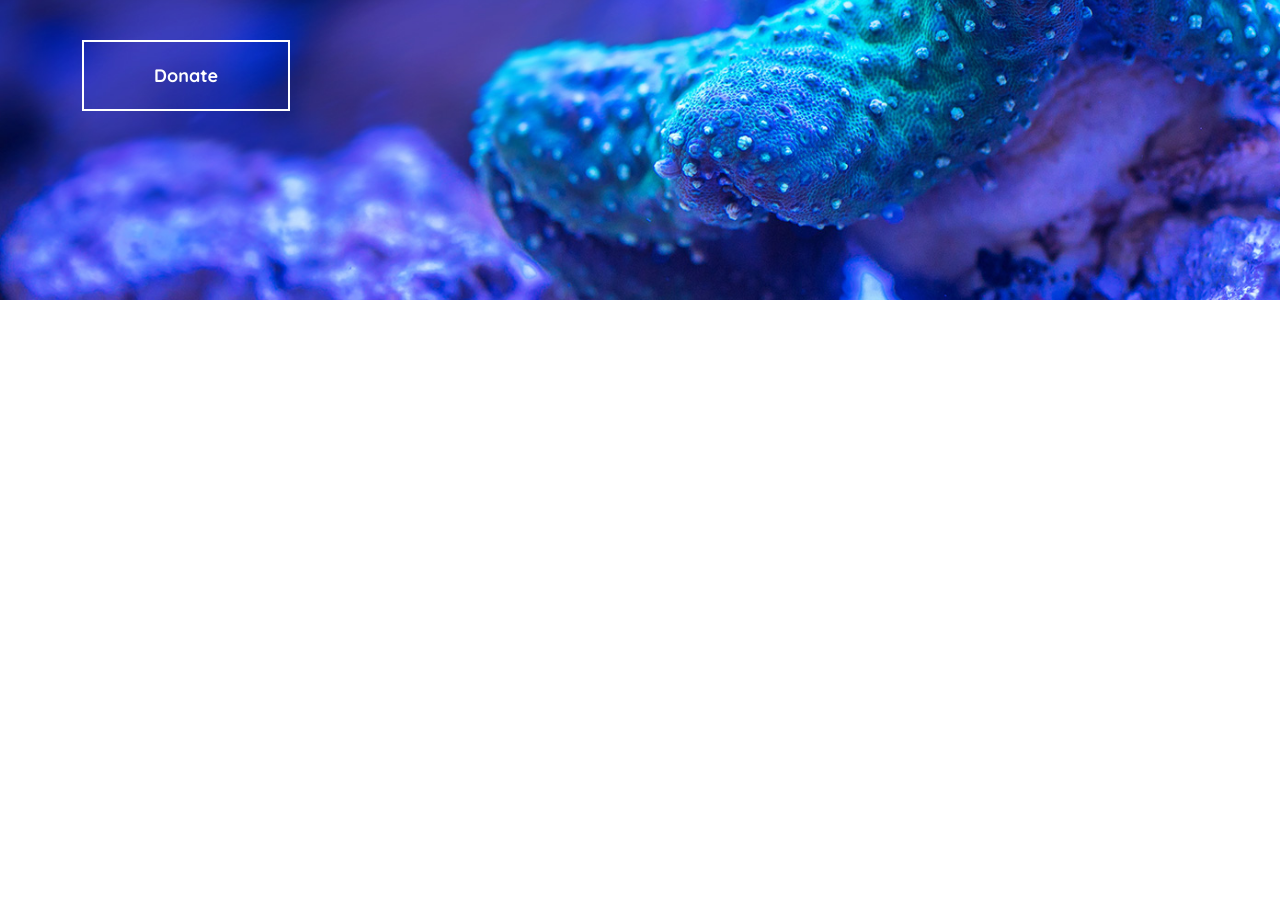
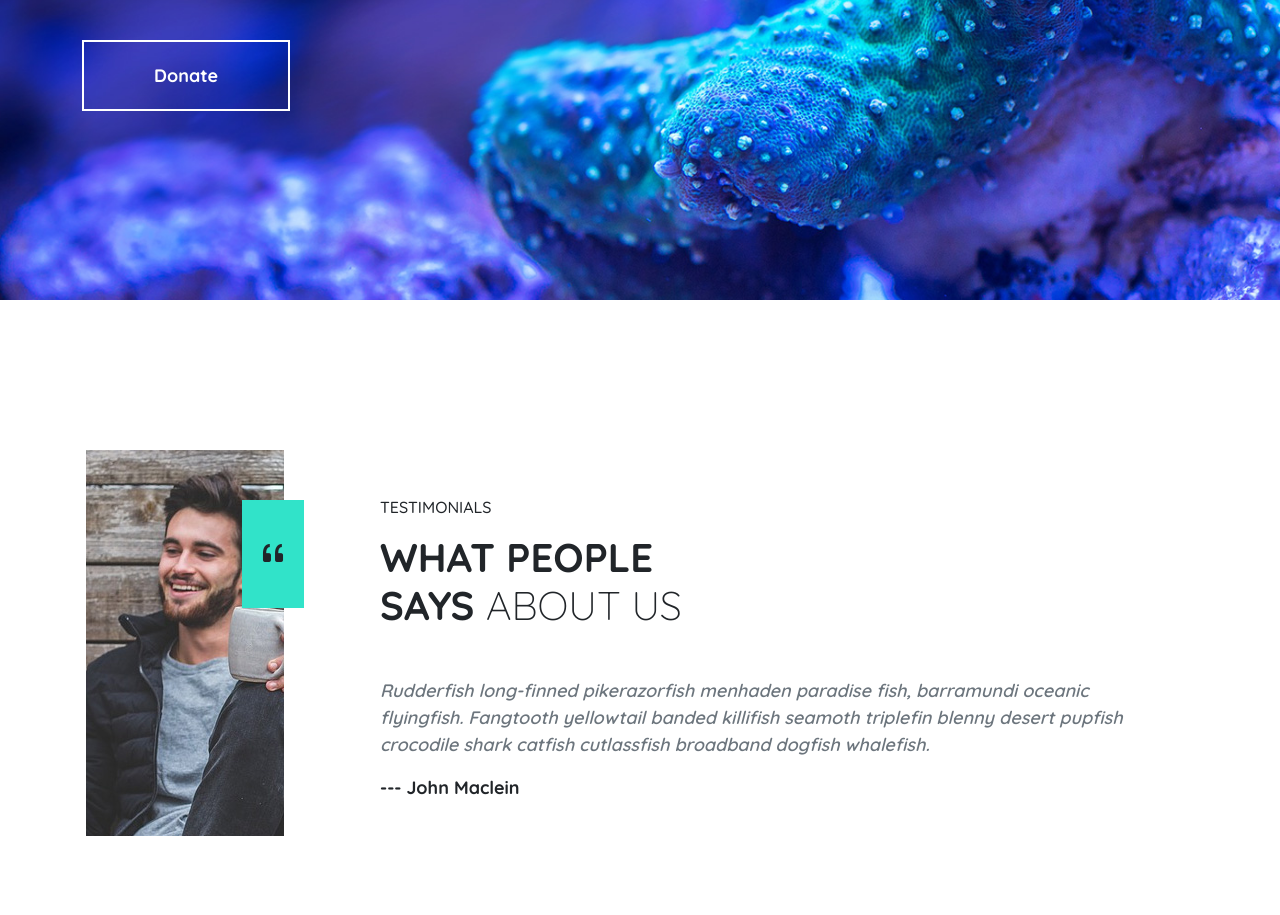
Before and after one commit to juwelDev/Bootstrap_Team_A, a plain HTML site: page index.html in a window 1280 px wide. Shown: the part 5705-6620 px from the top of the page. Before the commit the page ends 6005 px from the top, so only its background shows below. Drawn offline with nearby package versions, Linux system fonts and the light colour scheme.

Commit message:
testimonials added

```diff
--- a/index.html
+++ b/index.html
@@ -417,6 +417,27 @@
     </section>
     <!-- Donation -->
 
+    <!-- Testimonials -->
+    <section style="padding-top: 150px; padding-bottom: 50px;" class="container px-3">
+<div class="d-flex">
+  <div class="position-relative">
+    <div style="position: absolute; right: -20px; top: 50px; background-color: #31E3C9; padding: 30px 15px;">
+      <i class="bi bi-quote fs-2"></i>
+    </div>
+    <img src="assets/man.jpg" alt="">
+  </div>
+  <div class="p-5 ms-5">
+    <h6>TESTIMONIALS</h6>
+    <h1 class="mt-3"><span class="fw-bold">WHAT PEOPLE
+      <br>SAYS
+      </span><span class="fw-light">ABOUT US</span></h1>
+      <p class="mt-5 fw-semibold text-secondary"><i>Rudderfish long-finned pikerazorfish menhaden paradise fish, barramundi oceanic flyingfish. Fangtooth yellowtail banded killifish seamoth triplefin blenny desert pupfish crocodile shark catfish cutlassfish broadband dogfish whalefish.</i></p>
+      <p class="fw-bold">--- John Maclein</p>
+    </div>
+    </div>
+    </section>
+    <!-- Testimonials -->
+
   </main>
   <!-- Main -->
 
```
